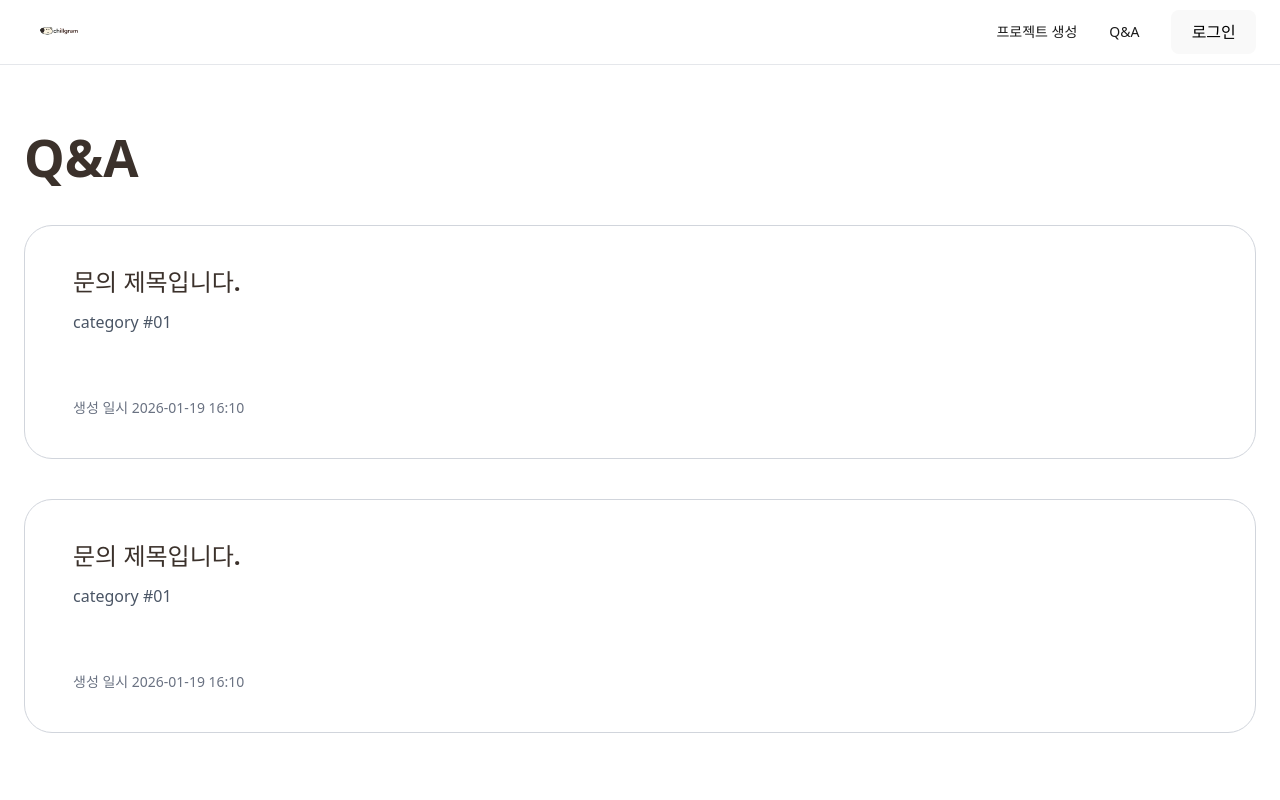
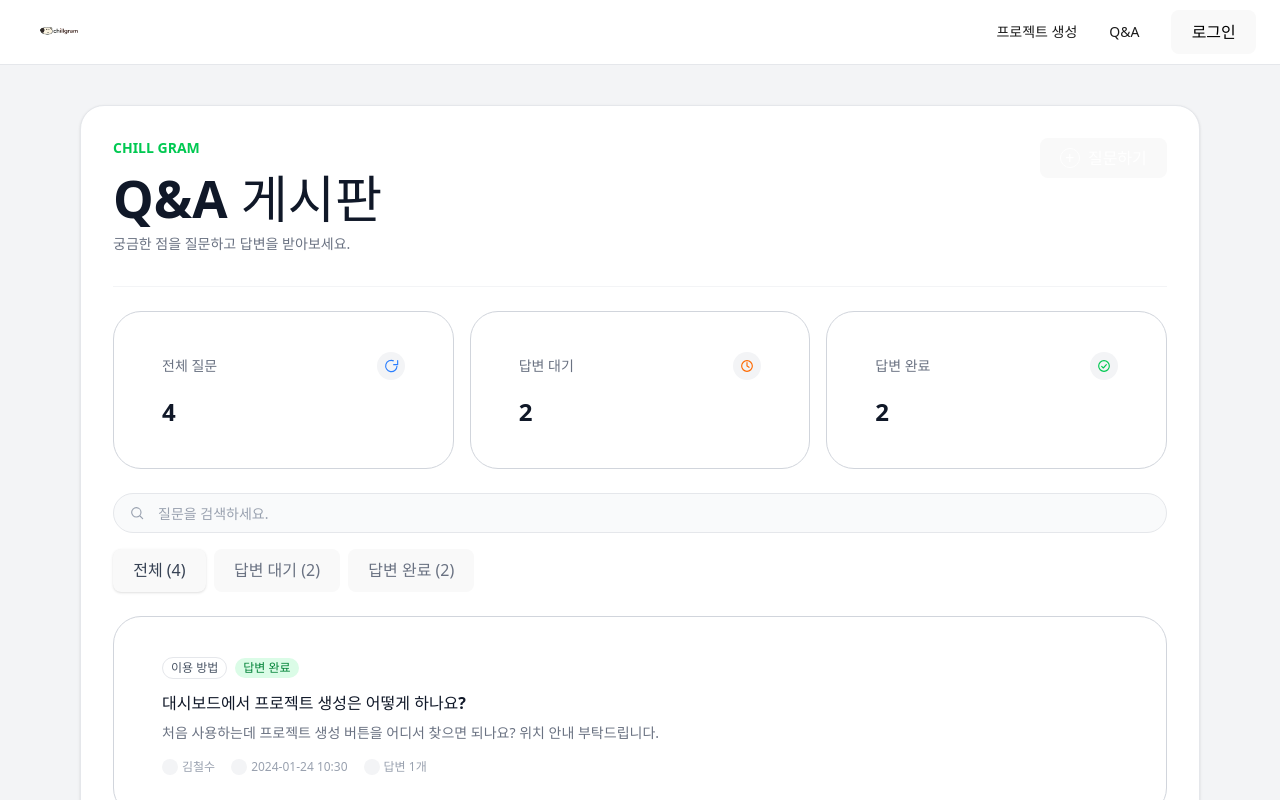
Before and after one commit to chillgram/CHILLGRAM_AI_FE, a React (Vite) app: page /qna in a window 1280 px wide. Shown: the top 800 px of the page. Built offline with nearby package versions, Linux system fonts and the light colour scheme.

Commit message:
QnAPage메인구성

```diff
--- a/src/components/layout/Header.jsx
+++ b/src/components/layout/Header.jsx
@@ -6,17 +6,16 @@ import { CtaButton } from "../common/CtaButton";
 import { AuthModal } from "../auth/AuthModal";
 
 export function Header() {
-   const [isAuthOpen, setIsAuthOpen] = useState(false);
+  const [isAuthOpen, setIsAuthOpen] = useState(false);
 
   const brand = { logoSrc: Logo, name: "chillgram", href: "/" };
   const links = [
     { label: "프로젝트 생성", href: "/products" },
     { label: "Q&A", href: "/qna" },
   ];
-  const cta = { label: "가입하기", href: "/signup" };
 
   return (
-       <>
+    <>
       <header className="w-full bg-white">
         <div className="mx-auto flex h-16 max-w-7xl items-center justify-between px-6">
           <Brand logoSrc={brand.logoSrc} name={brand.name} href={brand.href} />
--- a/src/pages/QnAPage.jsx
+++ b/src/pages/QnAPage.jsx
@@ -1,25 +1,313 @@
-import Card from "@/components/common/Card";
+import { useMemo, useState } from "react";
+import Container from "../components/common/Container";
+import Card from "../components/common/Card";
+import Button from "../components/common/Button";
+
+const QUESTIONS = [
+  {
+    id: 1,
+    category: "이용 방법",
+    status: "답변 완료",
+    title: "대시보드에서 프로젝트 생성은 어떻게 하나요?",
+    excerpt:
+      "처음 사용하는데 프로젝트 생성 버튼을 어디서 찾으면 되나요? 위치 안내 부탁드립니다.",
+    author: "김철수",
+    date: "2024-01-24 10:30",
+    replies: 1,
+  },
+  {
+    id: 2,
+    category: "기술 지원",
+    status: "답변 완료",
+    title: "파일 업로드가 50%에서 멈춰요",
+    excerpt:
+      "이미지 업로드 진행률이 50%에서 멈춥니다. 해결 방법이 있을까요?",
+    author: "박영희",
+    date: "2024-01-24 14:20",
+    replies: 2,
+  },
+  {
+    id: 3,
+    category: "결제/환불",
+    status: "답변 대기",
+    title: "결제 영수증은 어디서 확인하나요?",
+    excerpt:
+      "결제 내역과 영수증을 확인할 수 있는 메뉴가 있는지 궁금합니다.",
+    author: "이민수",
+    date: "2024-01-25 09:15",
+    replies: 0,
+  },
+  {
+    id: 4,
+    category: "버그 리포트",
+    status: "답변 대기",
+    title: "알림 설정이 저장되지 않아요",
+    excerpt:
+      "알림 설정을 변경해도 새로고침하면 이전 값으로 돌아갑니다.",
+    author: "최지우",
+    date: "2024-01-25 11:40",
+    replies: 0,
+  },
+];
+
+const STATUS_TONE = {
+  "답변 완료": "bg-green-100 text-green-700",
+  "답변 대기": "bg-orange-100 text-orange-700",
+};
+
+const FILTERS = [
+  { key: "all", label: "전체" },
+  { key: "pending", label: "답변 대기" },
+  { key: "done", label: "답변 완료" },
+];
+
+const FILTER_LABEL_MAP = {
+  all: "전체",
+  pending: "답변 대기",
+  done: "답변 완료",
+};
 
 export default function QnAPage() {
-  const items = [
-    { id: 1, title: "문의 제목입니다.", category: "category #01", createdAt: "2026-01-19 16:10" },
-    { id: 2, title: "문의 제목입니다.", category: "category #01", createdAt: "2026-01-19 16:10" },
+  const [activeFilter, setActiveFilter] = useState("all");
+
+  const stats = useMemo(() => {
+    const pending = QUESTIONS.filter((question) => question.status === "답변 대기")
+      .length;
+    const done = QUESTIONS.filter((question) => question.status === "답변 완료")
+      .length;
+    return {
+      total: QUESTIONS.length,
+      pending,
+      done,
+    };
+  }, []);
+
+  const filteredQuestions = useMemo(() => {
+    if (activeFilter === "pending") {
+      return QUESTIONS.filter((question) => question.status === "답변 대기");
+    }
+    if (activeFilter === "done") {
+      return QUESTIONS.filter((question) => question.status === "답변 완료");
+    }
+    return QUESTIONS;
+  }, [activeFilter]);
+
+  const statCards = [
+    {
+      label: "전체 질문",
+      value: stats.total,
+      tone: "text-blue-500",
+      icon: (
+        <svg viewBox="0 0 24 24" className="h-4 w-4">
+          <path
+            d="M21 12a8.5 8.5 0 1 1-4.9-7.7"
+            fill="none"
+            stroke="currentColor"
+            strokeWidth="1.7"
+          />
+          <path
+            d="M22 4v6h-6"
+            fill="none"
+            stroke="currentColor"
+            strokeWidth="1.7"
+            strokeLinecap="round"
+            strokeLinejoin="round"
+          />
+        </svg>
+      ),
+    },
+    {
+      label: "답변 대기",
+      value: stats.pending,
+      tone: "text-orange-500",
+      icon: (
+        <svg viewBox="0 0 24 24" className="h-4 w-4">
+          <circle
+            cx="12"
+            cy="12"
+            r="8"
+            fill="none"
+            stroke="currentColor"
+            strokeWidth="1.7"
+          />
+          <path
+            d="M12 7v5l3 2"
+            fill="none"
+            stroke="currentColor"
+            strokeWidth="1.7"
+            strokeLinecap="round"
+          />
+        </svg>
+      ),
+    },
+    {
+      label: "답변 완료",
+      value: stats.done,
+      tone: "text-green-500",
+      icon: (
+        <svg viewBox="0 0 24 24" className="h-4 w-4">
+          <circle
+            cx="12"
+            cy="12"
+            r="8"
+            fill="none"
+            stroke="currentColor"
+            strokeWidth="1.7"
+          />
+          <path
+            d="m8.5 12.5 2.5 2.5 4.5-5"
+            fill="none"
+            stroke="currentColor"
+            strokeWidth="1.7"
+            strokeLinecap="round"
+            strokeLinejoin="round"
+          />
+        </svg>
+      ),
+    },
   ];
 
   return (
-    <section className="w-full bg-white">
-      <div className="mx-auto max-w-7xl px-6 py-16">
-        <h1 className="text-5xl font-extrabold text-[#3b312b]">Q&amp;A</h1>
-        <div className="mt-10 space-y-10">
-          {items.map((q) => (
-            <Card onClick={() => navigate(`/qna/${q.id}`)}>
-              <h3 className="text-2xl font-extrabold text-[#3b312b]">{q.title}</h3>
-              <p className="mt-3 text-base text-gray-600">{q.category}</p>
-              <div className="mt-16 text-sm text-gray-500">생성 일시 {q.createdAt}</div>
-            </Card>
-          ))}
-        </div>
-      </div>
-    </section>
+    <div className="min-h-screen bg-gray-100 text-gray-900">
+      <main className="py-10">
+        <Container>
+          <section className="rounded-3xl border border-gray-200 bg-white p-8 shadow-sm">
+            <div className="flex flex-col gap-6 border-b border-gray-100 pb-8 md:flex-row md:items-start md:justify-between">
+              <div>
+                <p className="text-sm font-semibold text-green-500">CHILL GRAM</p>
+                <h1 className="mt-3 text-2xl font-bold">Q&amp;A 게시판</h1>
+                <p className="mt-2 text-sm text-gray-500">
+                  궁금한 점을 질문하고 답변을 받아보세요.
+                </p>
+              </div>
+              <Button
+                className="h-10 gap-2 bg-green-500 px-5 text-white hover:bg-green-600 focus:ring-green-500"
+                onClick={() => {
+                  window.location.hash = "#/qna/new";
+                }}
+              >
+                <span className="flex h-5 w-5 items-center justify-center rounded-full border border-white">
+                  +
+                </span>
+                질문하기
+              </Button>
+            </div>
+
+            <div className="mt-6 grid gap-4 md:grid-cols-3">
+              {statCards.map((stat) => (
+                <Card key={stat.label} className="border-gray-100">
+                  <div className="flex items-center justify-between">
+                    <div className="text-sm text-gray-500">{stat.label}</div>
+                    <div
+                      className={`flex h-7 w-7 items-center justify-center rounded-full bg-gray-100 ${stat.tone}`}
+                    >
+                      {stat.icon}
+                    </div>
+                  </div>
+                  <div className="mt-4 text-2xl font-semibold">{stat.value}</div>
+                </Card>
+              ))}
+            </div>
+
+            <div className="mt-6 space-y-4">
+              <div className="relative">
+                <span className="pointer-events-none absolute left-4 top-1/2 -translate-y-1/2 text-gray-400">
+                  <svg viewBox="0 0 24 24" className="h-4 w-4">
+                    <circle
+                      cx="11"
+                      cy="11"
+                      r="7"
+                      fill="none"
+                      stroke="currentColor"
+                      strokeWidth="1.7"
+                    />
+                    <path
+                      d="m16.5 16.5 4 4"
+                      fill="none"
+                      stroke="currentColor"
+                      strokeWidth="1.7"
+                      strokeLinecap="round"
+                    />
+                  </svg>
+                </span>
+                <input
+                  className="h-10 w-full rounded-full border border-gray-200 bg-gray-50 pl-11 text-sm text-gray-700 placeholder:text-gray-400 focus:border-green-400 focus:outline-none focus:ring-2 focus:ring-green-100"
+                  placeholder="질문을 검색하세요."
+                />
+              </div>
+
+              <div className="flex flex-wrap gap-2">
+                {FILTERS.map((filter) => {
+                  const isActive = filter.key === activeFilter;
+                  const countLabel =
+                    filter.key === "all"
+                      ? stats.total
+                      : filter.key === "pending"
+                        ? stats.pending
+                        : stats.done;
+
+                  return (
+                    <button
+                      key={filter.key}
+                      onClick={() => setActiveFilter(filter.key)}
+                      className={`rounded-full px-3 py-1 text-xs font-medium transition ${
+                        isActive
+                          ? "border border-gray-200 bg-white text-gray-700 shadow-sm"
+                          : "text-gray-500"
+                      }`}
+                    >
+                      {filter.label} ({countLabel})
+                    </button>
+                  );
+                })}
+              </div>
+            </div>
+
+            <div className="mt-6 space-y-4">
+              {filteredQuestions.map((question) => (
+                <Card key={question.id} className="border-gray-100">
+                  <div className="flex flex-wrap items-center gap-2 text-xs">
+                    <span className="rounded-full border border-gray-200 px-2 py-0.5 text-gray-600">
+                      {question.category}
+                    </span>
+                    <span
+                      className={`rounded-full px-2 py-0.5 font-semibold ${
+                        STATUS_TONE[question.status]
+                      }`}
+                    >
+                      {question.status}
+                    </span>
+                  </div>
+                  <h3 className="mt-3 text-base font-semibold text-gray-900">
+                    {question.title}
+                  </h3>
+                  <p className="mt-2 text-sm text-gray-500">{question.excerpt}</p>
+                  <div className="mt-4 flex flex-wrap items-center gap-4 text-xs text-gray-400">
+                    <span className="flex items-center gap-1">
+                      <span className="h-4 w-4 rounded-full bg-gray-100" />
+                      {question.author}
+                    </span>
+                    <span className="flex items-center gap-1">
+                      <span className="h-4 w-4 rounded-full bg-gray-100" />
+                      {question.date}
+                    </span>
+                    <span className="flex items-center gap-1">
+                      <span className="h-4 w-4 rounded-full bg-gray-100" />
+                      답변 {question.replies}개
+                    </span>
+                  </div>
+                </Card>
+              ))}
+            </div>
+
+            {filteredQuestions.length === 0 && (
+              <div className="mt-8 rounded-2xl border border-dashed border-gray-200 bg-gray-50 py-10 text-center text-sm text-gray-400">
+                {FILTER_LABEL_MAP[activeFilter]} 상태의 질문이 없습니다.
+              </div>
+            )}
+          </section>
+        </Container>
+      </main>
+    </div>
   );
 }
```
Also changed, not shown: 1 other file (tests, documents, lock files or other folders).
